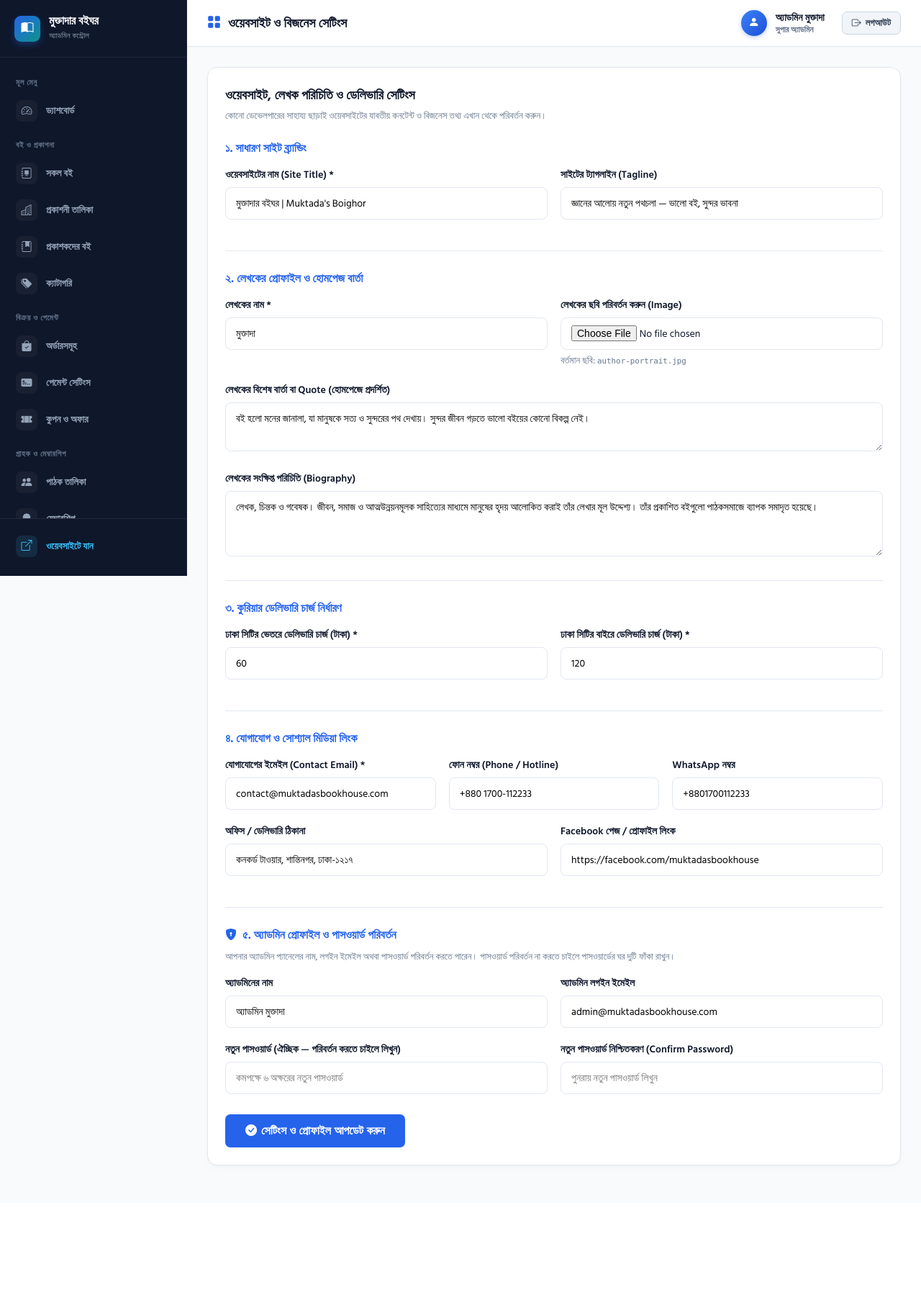
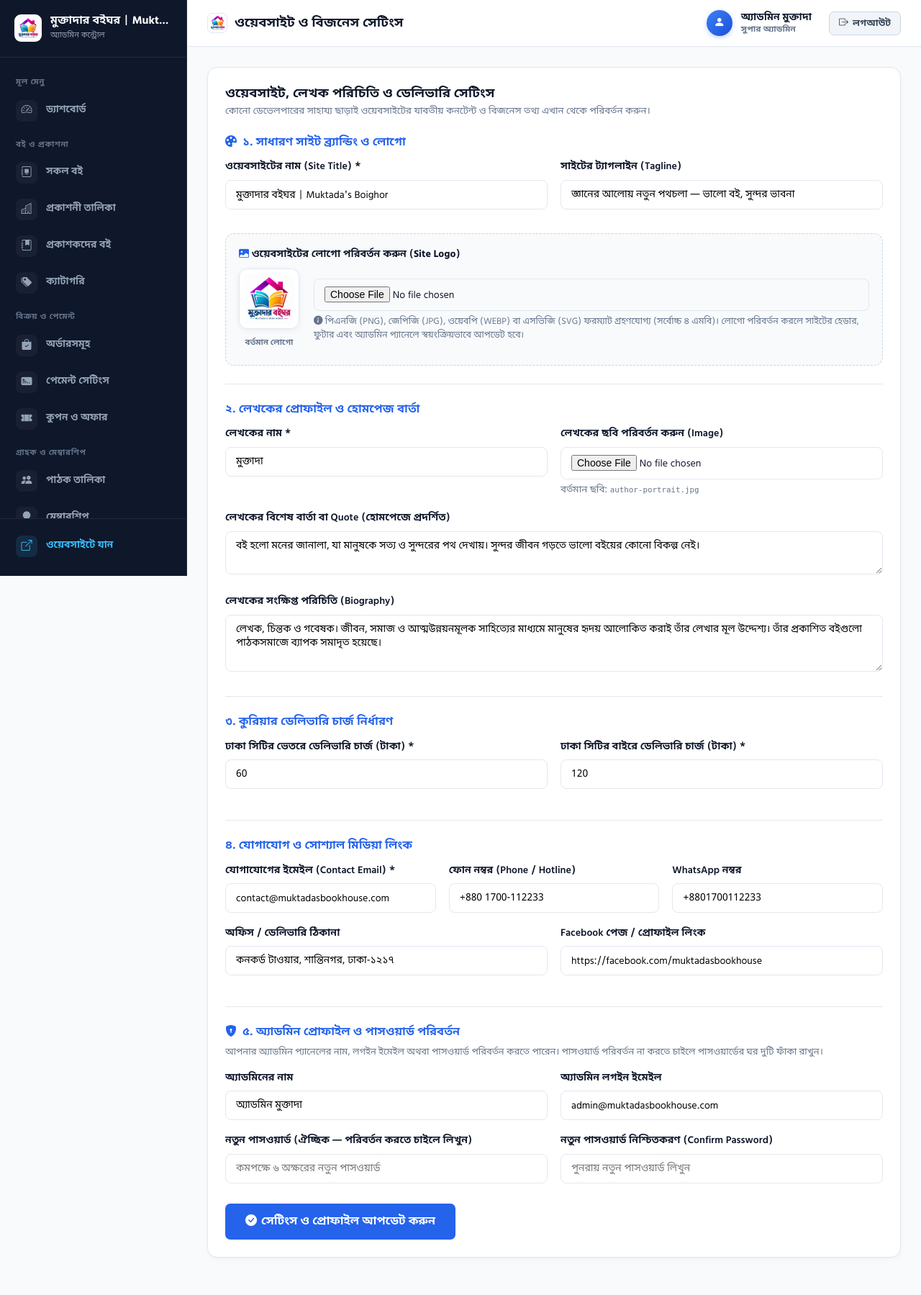
Before and after one commit to rayhan-w/muktadas-book-house, a Laravel app: page /admin/settings in a window 1280 px wide. Shown: the whole page at 72% size. Before the commit the page ends 1620 px from the top, so only its background shows below. Run offline with Laravel 12, Linux system fonts and the light colour scheme; a user stored in the database is signed in; data comes from the database, SQL or seed files in the repository.

Commit message:
Add site logo upload option in admin settings, display logo in admin and publisher sidebars, fix membership question mark badge, and modernize Bengali font typography

```diff
--- a/app/Http/Controllers/Admin/SettingController.php
+++ b/app/Http/Controllers/Admin/SettingController.php
@@ -16,6 +16,8 @@ class SettingController extends Controller
         $settings = [
             'site_name' => SiteSetting::get('site_name', 'মুক্তাদার বইঘর | Muktada\'s Boighor'),
             'site_tagline' => SiteSetting::get('site_tagline', 'জ্ঞানের আলোয় নতুন পথচলা — ভালো বই, সুন্দর ভাবনা'),
+            'site_logo' => SiteSetting::getLogo(),
+            'site_logo_raw' => SiteSetting::get('site_logo'),
             'author_name' => SiteSetting::get('author_name', 'মুক্তাদা'),
             'author_bio' => SiteSetting::get('author_bio', ''),
             'author_quote' => SiteSetting::get('author_quote', ''),
@@ -40,6 +42,7 @@ class SettingController extends Controller
         $validated = $request->validate([
             'site_name' => 'required|string|max:200',
             'site_tagline' => 'nullable|string|max:300',
+            'site_logo' => 'nullable|image|mimes:jpeg,png,jpg,webp,svg,gif|max:4096',
             'author_name' => 'required|string|max:100',
             'author_bio' => 'nullable|string',
             'author_quote' => 'nullable|string',
@@ -72,6 +75,23 @@ class SettingController extends Controller
             }
         }
 
+        if ($request->hasFile('site_logo')) {
+            $logoFile = $request->file('site_logo');
+            $logoExt = $logoFile->getClientOriginalExtension();
+            $logoName = 'logo_' . time() . '.' . $logoExt;
+            $destDir = public_path('uploads');
+            if (!file_exists($destDir)) {
+                @mkdir($destDir, 0775, true);
+            }
+            $logoFile->move($destDir, $logoName);
+            SiteSetting::set('site_logo', 'uploads/' . $logoName);
+
+            // Also copy to public/muktadar-logo.jpg so static references automatically match
+            try {
+                @copy($destDir . '/' . $logoName, public_path('muktadar-logo.jpg'));
+            } catch (\Throwable $e) {}
+        }
+
         if ($request->hasFile('author_photo')) {
             $photoName = 'author_' . time() . '.' . $request->file('author_photo')->getClientOriginalExtension();
             $request->file('author_photo')->move(public_path(), $photoName);
--- a/app/Models/SiteSetting.php
+++ b/app/Models/SiteSetting.php
@@ -24,4 +24,21 @@ class SiteSetting extends Model
     {
         static::updateOrCreate(['key' => $key], ['value' => $value]);
     }
+
+    public static function getLogo(): string
+    {
+        $logo = static::get('site_logo');
+        if ($logo) {
+            if (file_exists(public_path($logo))) {
+                return asset($logo);
+            }
+            if (file_exists(public_path('uploads/' . $logo))) {
+                return asset('uploads/' . $logo);
+            }
+        }
+        if (file_exists(public_path('muktadar-logo.jpg'))) {
+            return asset('muktadar-logo.jpg');
+        }
+        return asset('muktadar-logo.jpg');
+    }
 }
--- a/clear_cache.php
+++ b/clear_cache.php
@@ -47,6 +47,7 @@ $dirs = [
     $baseDir . '/storage/framework/cache/data',
     $baseDir . '/storage/logs',
     $baseDir . '/bootstrap/cache',
+    $baseDir . '/public/uploads',
 ];
 
 foreach ($dirs as $dir) {
--- a/resources/views/admin/settings/index.blade.php
+++ b/resources/views/admin/settings/index.blade.php
@@ -25,8 +25,10 @@
     <form action="{{ route('admin.settings.update') }}" method="POST" enctype="multipart/form-data">
         @csrf
 
-        <!-- 1. General Info -->
-        <h3 style="font-size: 16px; margin-bottom: 12px; color: var(--admin-primary);">১. সাধারণ সাইট ব্র্যান্ডিং</h3>
+        <!-- 1. General Info & Logo -->
+        <h3 style="font-size: 16px; margin-bottom: 12px; color: var(--admin-primary); display: flex; align-items: center; gap: 8px;">
+            <i class="bi bi-palette-fill"></i> ১. সাধারণ সাইট ব্র্যান্ডিং ও লোগো
+        </h3>
         <div class="grid-2">
             <div class="form-group">
                 <label class="form-label">ওয়েবসাইটের নাম (Site Title) *</label>
@@ -35,6 +37,27 @@
             <div class="form-group">
                 <label class="form-label">সাইটের ট্যাগলাইন (Tagline)</label>
                 <input type="text" name="site_tagline" value="{{ old('site_tagline', $settings['site_tagline']) }}" class="form-control">
+            </div>
+        </div>
+
+        <!-- Logo Upload & Live Preview Card -->
+        <div style="background: #f8fafc; border: 1.5px dashed #cbd5e1; border-radius: 12px; padding: 18px; margin-top: 15px;">
+            <label class="form-label" style="font-weight: 700; color: #0f172a; margin-bottom: 8px; display: block;">
+                <i class="bi bi-image-fill" style="color: var(--admin-primary);"></i> ওয়েবসাইটের লোগো পরিবর্তন করুন (Site Logo)
+            </label>
+            <div style="display: flex; align-items: center; gap: 20px; flex-wrap: wrap;">
+                <div style="text-align: center;">
+                    <div style="width: 84px; height: 84px; background: #fff; border: 1.5px solid var(--admin-border); border-radius: 12px; padding: 6px; display: flex; align-items: center; justify-content: center; box-shadow: 0 2px 8px rgba(0,0,0,0.06); margin-bottom: 6px;">
+                        <img id="logoPreviewImg" src="{{ $settings['site_logo'] }}" alt="Current Logo" style="max-width: 100%; max-height: 100%; object-fit: contain; border-radius: 8px;">
+                    </div>
+                    <small style="color: var(--admin-muted); font-size: 11px; font-weight: 600;">বর্তমান লোগো</small>
+                </div>
+                <div style="flex: 1; min-width: 250px;">
+                    <input type="file" name="site_logo" id="siteLogoInput" accept="image/png, image/jpeg, image/jpg, image/webp, image/svg+xml" class="form-control" onchange="previewSiteLogo(this)">
+                    <small style="color: var(--admin-muted); display: block; margin-top: 6px; font-size: 12.5px; line-height: 1.5;">
+                        <i class="bi bi-info-circle-fill text-primary me-1"></i> পিএনজি (PNG), জেপিজি (JPG), ওয়েবপি (WEBP) বা এসভিজি (SVG) ফরম্যাট গ্রহণযোগ্য (সর্বোচ্চ ৪ এমবি)। লোগো পরিবর্তন করলে সাইটের হেডার, ফুটার এবং অ্যাডমিন প্যানেলে স্বয়ংক্রিয়ভাবে আপডেট হবে।
+                    </small>
+                </div>
             </div>
         </div>
 
@@ -148,4 +171,19 @@
         </button>
     </form>
 </div>
+
+<script>
+function previewSiteLogo(input) {
+    if (input.files && input.files[0]) {
+        const reader = new FileReader();
+        reader.onload = function(e) {
+            const preview = document.getElementById('logoPreviewImg');
+            if (preview) {
+                preview.src = e.target.result;
+            }
+        };
+        reader.readAsDataURL(input.files[0]);
+    }
+}
+</script>
 @endsection
--- a/resources/views/auth/forgot-password.blade.php
+++ b/resources/views/auth/forgot-password.blade.php
@@ -148,7 +148,7 @@
     <div class="auth-card">
         <!-- Logo & Header -->
         <div class="auth-header">
-            <img src="{{ asset('muktadar-logo.jpg') }}" alt="মুক্তাদার বইঘর" class="auth-logo">
+            <img src="{{ \App\Models\SiteSetting::getLogo() }}" alt="মুক্তাদার বইঘর" class="auth-logo">
             <h1 class="auth-title">পাসওয়ার্ড রিসেট</h1>
             <p class="auth-sub">আপনার অ্যাকাউন্টের জিমেইল / ইমেইল অ্যাড্রেসটি দিন। আমরা একটি পাসওয়ার্ড রিসেট লিংক পাঠাব।</p>
         </div>
--- a/resources/views/auth/login.blade.php
+++ b/resources/views/auth/login.blade.php
@@ -179,7 +179,7 @@
     <div class="auth-card">
         <!-- Logo & Header -->
         <div class="auth-header">
-            <img src="{{ asset('muktadar-logo.jpg') }}" alt="মুক্তাদার বইঘর" class="auth-logo">
+            <img src="{{ \App\Models\SiteSetting::getLogo() }}" alt="মুক্তাদার বইঘর" class="auth-logo">
             <h1 class="auth-title">অ্যাকাউন্টে লগইন</h1>
             <p class="auth-sub">আপনার কেনা ই-বুক ও অর্ডার পরিচালনা করতে লগইন করুন।</p>
         </div>
--- a/resources/views/auth/register.blade.php
+++ b/resources/views/auth/register.blade.php
@@ -150,7 +150,7 @@
     <div class="auth-card">
         <!-- Logo & Header -->
         <div class="auth-header">
-            <img src="{{ asset('muktadar-logo.jpg') }}" alt="মুক্তাদার বইঘর" class="auth-logo">
+            <img src="{{ \App\Models\SiteSetting::getLogo() }}" alt="মুক্তাদার বইঘর" class="auth-logo">
             <h1 class="auth-title">নতুন পাঠক রেজিস্ট্রেশন</h1>
             <p class="auth-sub">মুক্তাদার বইঘরের একজন পাঠক হিসেবে যুক্ত হোন।</p>
         </div>
--- a/resources/views/auth/reset-password.blade.php
+++ b/resources/views/auth/reset-password.blade.php
@@ -147,7 +147,7 @@
     <div class="auth-card">
         <!-- Logo & Header -->
         <div class="auth-header">
-            <img src="{{ asset('muktadar-logo.jpg') }}" alt="মুক্তাদার বইঘর" class="auth-logo">
+            <img src="{{ \App\Models\SiteSetting::getLogo() }}" alt="মুক্তাদার বইঘর" class="auth-logo">
             <h1 class="auth-title">নতুন পাসওয়ার্ড দিন</h1>
             <p class="auth-sub">আপনার অ্যাকাউন্টের জন্য একটি শক্তিশালী নতুন পাসওয়ার্ড নির্ধারণ করুন।</p>
         </div>
--- a/resources/views/layouts/admin.blade.php
+++ b/resources/views/layouts/admin.blade.php
@@ -7,7 +7,7 @@
 
     <link rel="preconnect" href="https://fonts.googleapis.com">
     <link rel="preconnect" href="https://fonts.gstatic.com" crossorigin>
-    <link href="https://fonts.googleapis.com/css2?family=Hind+Siliguri:wght@400;500;600;700&display=swap" rel="stylesheet">
+    <link href="https://fonts.googleapis.com/css2?family=Manrope:wght@400;500;600;700;800&family=Noto+Sans+Bengali:wght@400;500;600;700;800;900&family=Hind+Siliguri:wght@400;500;600;700&display=swap" rel="stylesheet">
     <link rel="stylesheet" href="https://cdn.jsdelivr.net/npm/bootstrap-icons@1.11.3/font/bootstrap-icons.min.css">
     <link rel="stylesheet" href="https://cdnjs.cloudflare.com/ajax/libs/font-awesome/6.5.1/css/all.min.css">
 
@@ -28,11 +28,25 @@
 
         * { margin: 0; padding: 0; box-sizing: border-box; }
         body {
-            font-family: 'Hind Siliguri', sans-serif;
+            font-family: 'Noto Sans Bengali', 'Hind Siliguri', 'Manrope', -apple-system, BlinkMacSystemFont, "Segoe UI", Roboto, sans-serif;
+            -webkit-font-smoothing: antialiased;
+            -moz-osx-font-smoothing: grayscale;
+            text-rendering: optimizeLegibility;
             background: var(--admin-bg);
             color: var(--admin-text);
             display: flex;
             min-height: 100vh;
+            line-height: 1.6;
+        }
+
+        button, input, select, textarea, table, th, td, h1, h2, h3, h4, h5, h6, .badge, .btn, .btn-sm, span, p, a, label, small {
+            font-family: 'Noto Sans Bengali', 'Hind Siliguri', 'Manrope', -apple-system, BlinkMacSystemFont, "Segoe UI", Roboto, sans-serif;
+        }
+
+        h1, h2, h3, h4, h5, h6 {
+            color: var(--admin-dark);
+            font-weight: 700;
+            line-height: 1.35;
         }
 
         /* Sidebar */
@@ -571,13 +585,13 @@
     <!-- Sidebar -->
     <aside class="sidebar" id="adminSidebar">
         <div class="sidebar-brand">
-            <div class="brand-icon">
-                <i class="bi bi-book-half"></i>
-            </div>
-            <div class="brand-text">
-                <div style="font-weight: 700; font-size: 16px; color: #fff; line-height: 1.2;">মুক্তাদার বইঘর</div>
-                <small style="font-size: 11px; color: #94a3b8; font-weight: 500; display: block; margin-top: 2px;">অ্যাডমিন কন্ট্রোল</small>
-            </div>
+            <a href="{{ route('admin.dashboard') }}" style="display: flex; align-items: center; gap: 12px; text-decoration: none; color: inherit; flex: 1; min-width: 0;">
+                <img src="{{ \App\Models\SiteSetting::getLogo() }}" alt="Site Logo" style="width: 38px; height: 38px; border-radius: 9px; object-fit: cover; border: 1.5px solid rgba(255, 255, 255, 0.2); background: #fff; padding: 2px; flex-shrink: 0;">
+                <div class="brand-text" style="min-width: 0;">
+                    <div style="font-weight: 700; font-size: 15.5px; color: #fff; line-height: 1.25; overflow: hidden; text-overflow: ellipsis; white-space: nowrap;">{{ \App\Models\SiteSetting::get('site_name', 'মুক্তাদার বইঘর') }}</div>
+                    <small style="font-size: 11px; color: #94a3b8; font-weight: 500; display: block; margin-top: 2px;">অ্যাডমিন কন্ট্রোল</small>
+                </div>
+            </a>
             <button type="button" class="sidebar-close-btn" id="sidebarCloseBtn" aria-label="মেনু বন্ধ করুন">
                 <i class="bi bi-x-lg"></i>
             </button>
@@ -669,7 +683,7 @@
                     <i class="bi bi-list"></i>
                 </button>
                 <div class="topbar-title">
-                    <i class="bi bi-grid-fill" style="color: var(--admin-primary); font-size: 19px;"></i>
+                    <img src="{{ \App\Models\SiteSetting::getLogo() }}" alt="Site Logo" style="width: 28px; height: 28px; border-radius: 7px; object-fit: cover; border: 1px solid var(--admin-border); background: #fff; padding: 1.5px; flex-shrink: 0;">
                     <span>@yield('page_title', 'অ্যাডমিন ড্যাশবোর্ড')</span>
                 </div>
             </div>
--- a/resources/views/layouts/app.blade.php
+++ b/resources/views/layouts/app.blade.php
@@ -10,7 +10,7 @@
     <!-- Open Graph / Social Meta -->
     <meta property="og:title" content="@yield('title', 'মুক্তাদার বইঘর | Muktada\'s Boighor')">
     <meta property="og:description" content="@yield('meta_description', 'লেখক মুক্তাদার চিন্তাশীল বই ও সাহিত্যের অনন্য ডিজিটাল প্ল্যাটফর্ম।')">
-    <meta property="og:image" content="@yield('og_image', asset('muktadar-logo.jpg'))">
+    <meta property="og:image" content="@yield('og_image', \App\Models\SiteSetting::getLogo())">
     <meta property="og:type" content="website">
 
     <!-- Google Fonts: Noto Sans Bengali & Manrope & Libre Baskerville -->
@@ -34,7 +34,7 @@
         <div class="real-head-top {{ request()->routeIs('checkout*') ? 'checkout-header-mode' : '' }}">
             <!-- Brand (লোগোর পাশে শুধু বাংলা নাম, ইংরেজি Muktada..house বাদ) -->
             <a href="{{ route('home') }}" class="real-brand">
-                <img src="{{ asset('muktadar-logo.jpg') }}" alt="মুক্তাদার বইঘর">
+                <img src="{{ \App\Models\SiteSetting::getLogo() }}" alt="মুক্তাদার বইঘর">
                 <span>
                     <b>মুক্তাদার বইঘর</b>
                 </span>
@@ -170,7 +170,7 @@
         <div class="footer-inner">
             <div class="footer-brand">
                 <div style="display:flex; align-items:center; gap:12px; margin-bottom:12px;">
-                    <img src="{{ asset('muktadar-logo.jpg') }}" alt="মুক্তাদার বইঘর" style="width:48px; height:48px; border-radius:10px; object-fit:cover; border:1.5px solid rgba(255,255,255,0.2);">
+                    <img src="{{ \App\Models\SiteSetting::getLogo() }}" alt="মুক্তাদার বইঘর" style="width:48px; height:48px; border-radius:10px; object-fit:cover; border:1.5px solid rgba(255,255,255,0.2);">
                     <div>
                         <b style="font-size:20px; color:#ffffff; font-weight:800; display:block; line-height:1.2;">মুক্তাদার বইঘর</b>
                         <small style="color:#94a3b8; font-size:11.5px; font-weight:600; display:block; margin-top:2px;">শব্দের মায়ায়, গল্পের ছায়ায়</small>
--- a/resources/views/reader/invoice.blade.php
+++ b/resources/views/reader/invoice.blade.php
@@ -123,7 +123,7 @@
         <!-- Top header -->
         <div class="invoice-top">
             <div>
-                <img src="{{ asset('muktadar-logo.jpg') }}" alt="মুক্তাদার বইঘর" style="width: 50px; height: 50px; border-radius: 8px; margin-bottom: 8px;">
+                <img src="{{ \App\Models\SiteSetting::getLogo() }}" alt="মুক্তাদার বইঘর" style="width: 50px; height: 50px; border-radius: 8px; margin-bottom: 8px;">
                 <h2 style="color: var(--primary); font-size: 24px; font-weight: 800;">মুক্তাদার বইঘর</h2>
                 <small style="color: var(--text-muted);">MUKTADA'S BOIGHOR | Digital Receipt</small>
             </div>
--- a/routes/web.php
+++ b/routes/web.php
@@ -249,8 +249,13 @@ Route::get('/fix-database', function () {
             ->update([
                 'name' => 'রহিম আহমেদ',
                 'address' => 'মিরপুর, ঢাকা',
-                'phone' => '01811223344'
+                'phone' => '01811223344',
+                'membership_plan' => '১ বছর'
             ]);
+
+        try {
+            \Illuminate\Support\Facades\DB::statement("UPDATE `users` SET `membership_plan` = '১ বছর' WHERE `membership_plan` LIKE '%?%' OR `membership_plan` = '???'");
+        } catch (\Exception $e) {}
 
         \App\Models\SiteSetting::set('site_name', 'মুক্তাদার বইঘর | Muktada\'s Boighor');
         \App\Models\SiteSetting::set('site_tagline', 'জ্ঞানের আলোয় নতুন পথচলা — ভালো বই, সুন্দর ভাবনা');
```
Also changed, not shown: public/fix.php (+7 -3 lines), public/fix_database_utf8.php (+7 -3 lines), resources/views/admin/customers/index.blade.php (+10 -4 lines), resources/views/layouts/publisher.blade.php (+17 -7 lines), 1 other file.
